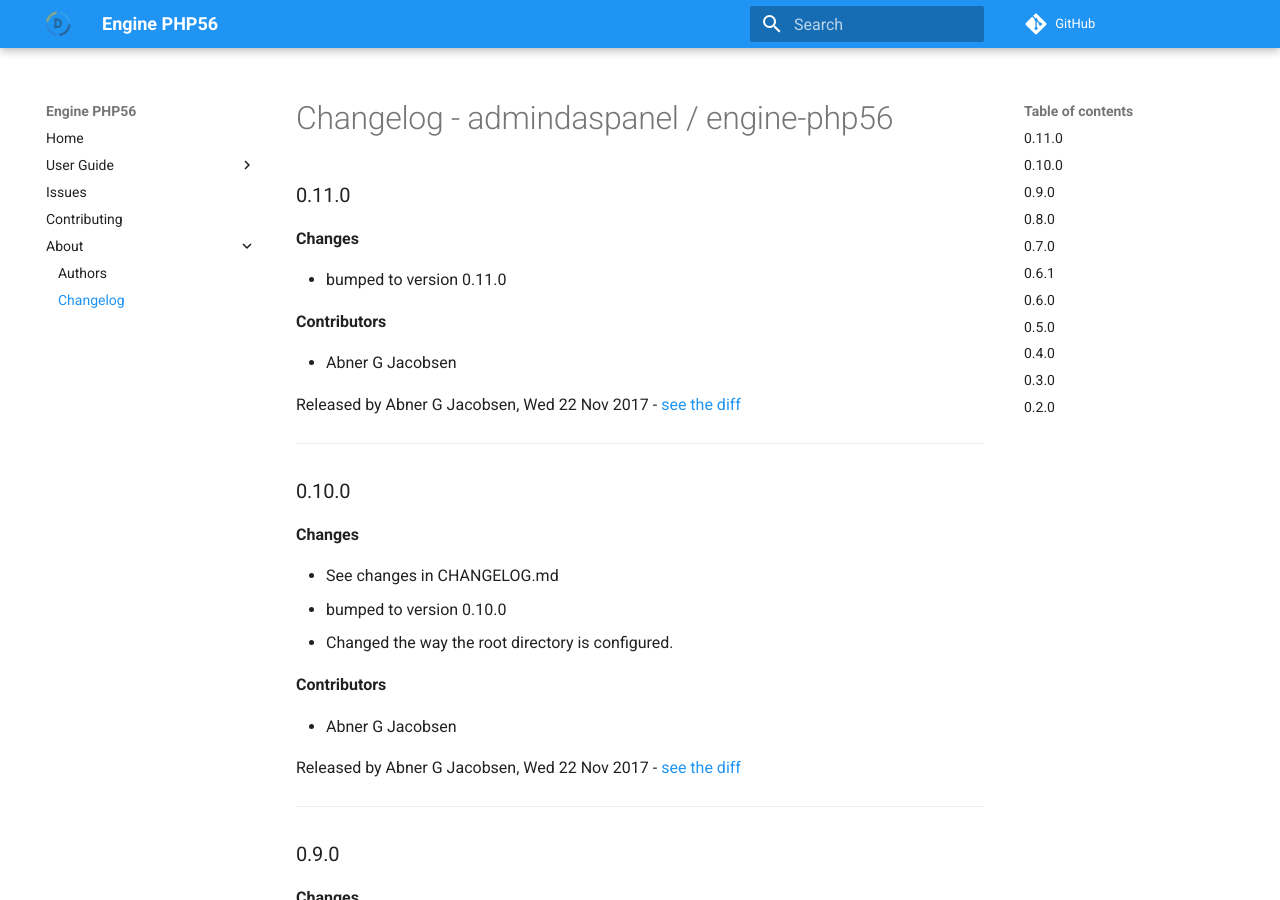
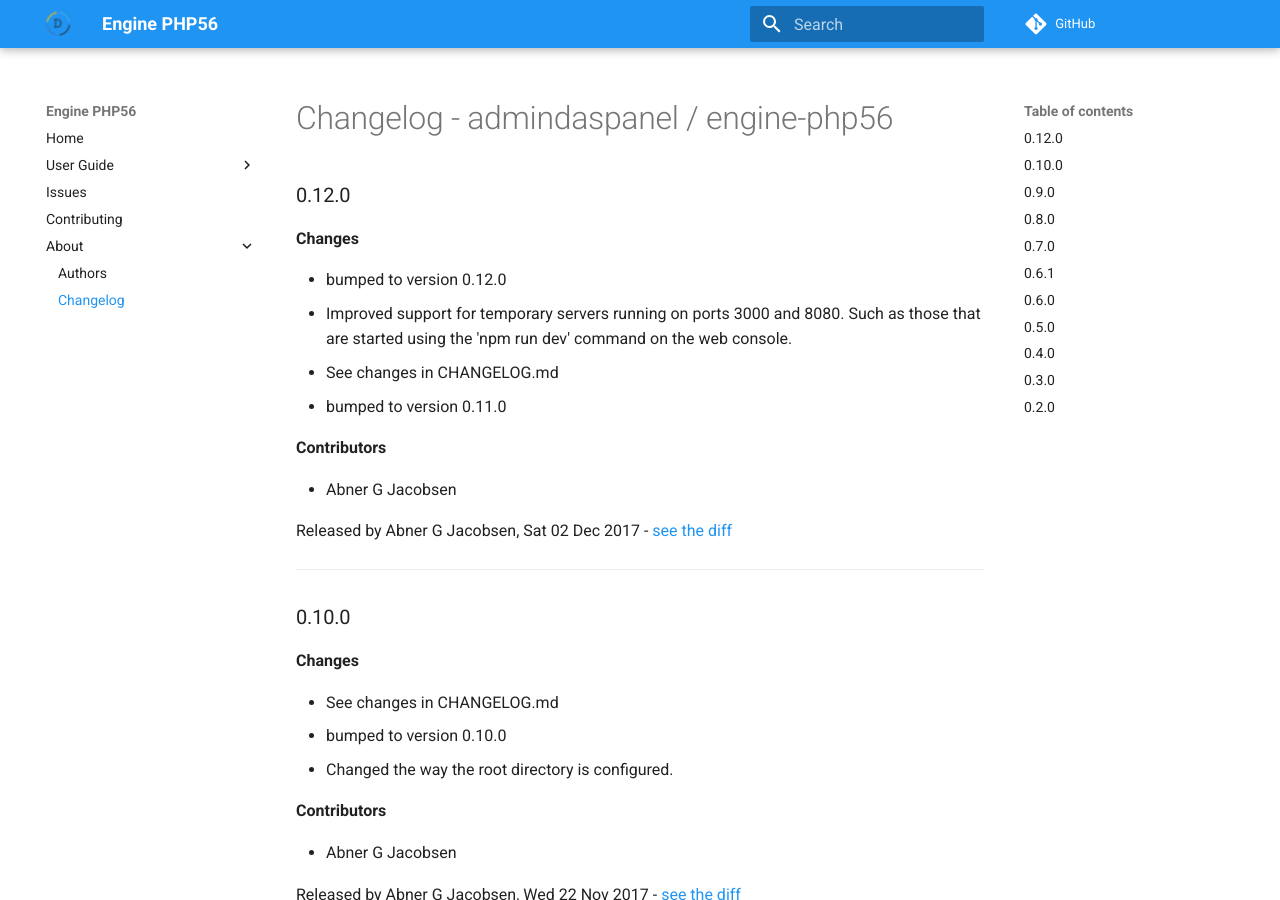
Before and after one commit to daspanel/engine-php56, an MkDocs documentation site: the page built from docs/changelog.md, in a window 1280 px wide and 900 px high. Built offline with MkDocs 1.6.1 and Material for MkDocs 9.7.7, drawn with Linux system fonts in a browser that asks for light colours; comment, search, counter and statistics services are not loaded; old or Windows-style settings are respelled for this version of MkDocs.

Commit message:
See changes in CHANGELOG.md

```diff
--- a/docs/changelog.md
+++ b/docs/changelog.md
@@ -1,16 +1,19 @@
 # Changelog - admindaspanel / engine-php56
 
-### 0.11.0
+### 0.12.0
 __Changes__
 
+- bumped to version 0.12.0
+- Improved support for temporary servers running on ports 3000 and 8080. Such as those that are started using the 'npm run dev' command on the web console.
+- See changes in CHANGELOG.md
 - bumped to version 0.11.0
 
 __Contributors__
 
 - Abner G Jacobsen
 
-Released by Abner G Jacobsen, Wed 22 Nov 2017 -
-[see the diff](https://github.com/admindaspanel/engine-php56/compare/0.10.0...0.11.0#diff)
+Released by Abner G Jacobsen, Sat 02 Dec 2017 -
+[see the diff](https://github.com/admindaspanel/engine-php56/compare/0.10.0...0.12.0#diff)
 ______________
 
 ### 0.10.0
```
Also changed, not shown: CHANGELOG.md (+6 -3 lines).
